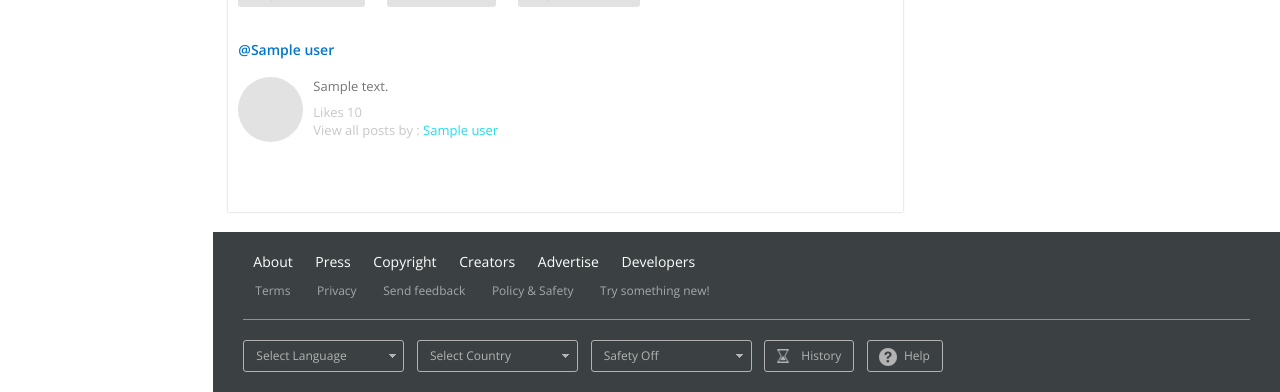
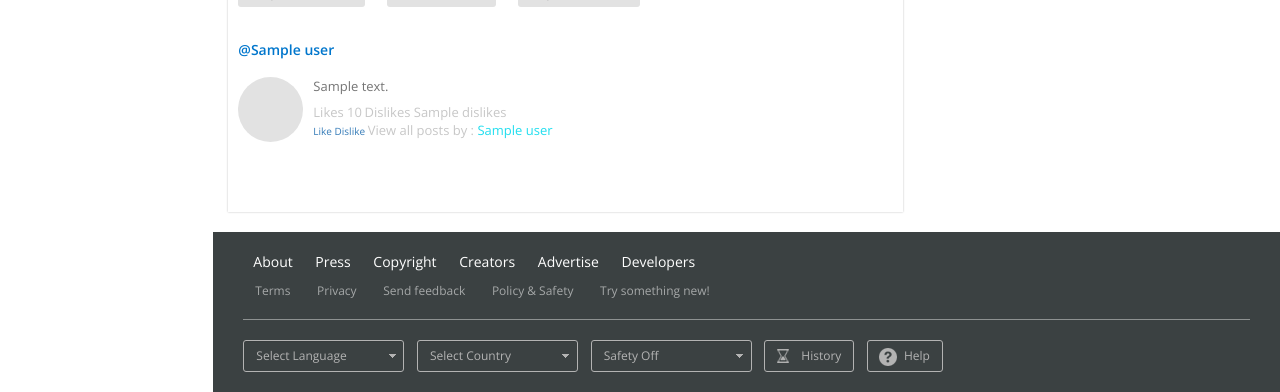
Before and after one commit to tsarchghs/MyTube, a Django app: template video/templates/video/showVideo.html in a window 1280 px wide. Shown: the part 1164-1556 px from the top of the page. Run offline with Django 3.2, Linux system fonts and the light colour scheme; the template is opened without the code that fills it: most values are stand-ins (such as "Sample title", 1, 10 or a date in 2020); some libraries are stand-ins or nearby versions.

Commit message:
showVideo template shows comment likes/dislikes

```diff
--- a/video/templates/video/showVideo.html
+++ b/video/templates/video/showVideo.html
@@ -374,7 +374,7 @@ License URL: http://creativecommons.org/licenses/by/3.0/
 									</div>
 									<div class="media-body">
 										<p>{{comment.content}}</p>
-										<span>Likes {{likes}}</a></span><br>
+										<span>Likes {{likes.likes}}</a></span> <span>Dislikes {{likes.dislikes}}</a></span><br> <a href="{% url 'likeComment' 'like' comment.id %}">Like</a> <a href="{% url 'likeComment' 'dislike' comment.id %}">Dislike</a>
 										<span>View all posts by :<a href="#"> {{comment.user}} </a></span>
 									</div>
 								</div>
```
